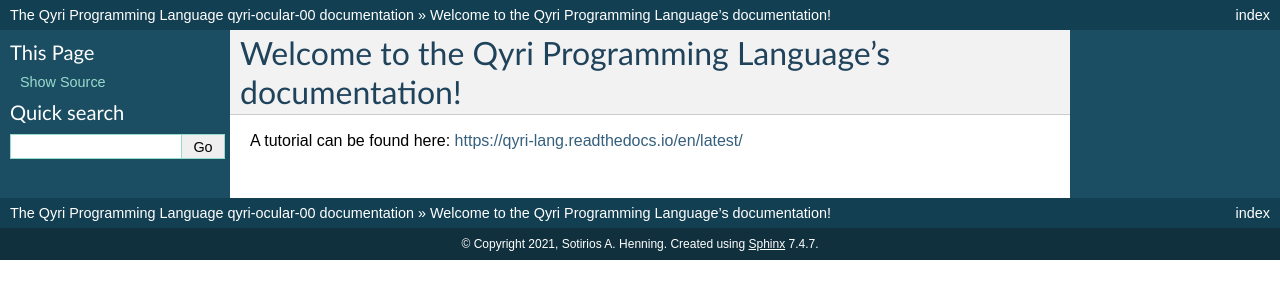
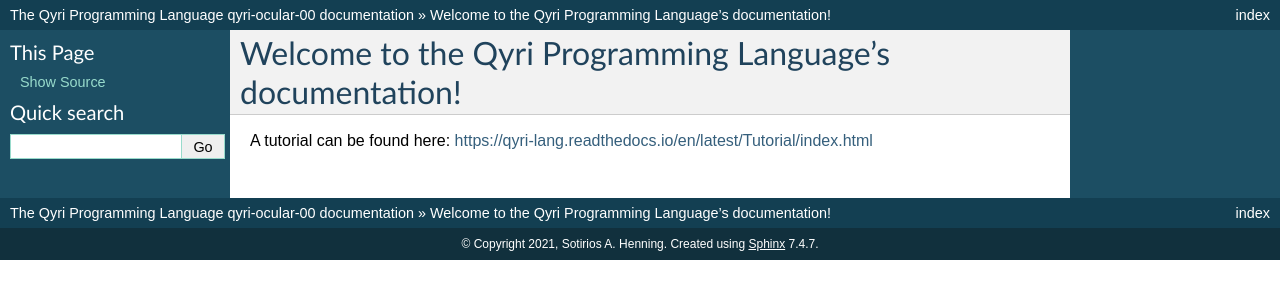
Before and after one commit to Xinovaz/qyri-lang, a Sphinx documentation site: the page built from docs/source/index.rst, in a window 1280 px wide. Shown: the top 300 px of the page. Built offline with Sphinx 7.4.7, drawn with Linux system fonts in a browser that asks for light colours; some of the changed lines change nothing that is shown.

Commit message:
Update index.rst

```diff
--- a/docs/source/index.rst
+++ b/docs/source/index.rst
@@ -1,4 +1,4 @@
 Welcome to the Qyri Programming Language’s documentation!
 ========================================================
 
-A tutorial can be found here: https://qyri-lang.readthedocs.io/en/latest/
+A tutorial can be found here: https://qyri-lang.readthedocs.io/en/latest/Tutorial/index.html
```
